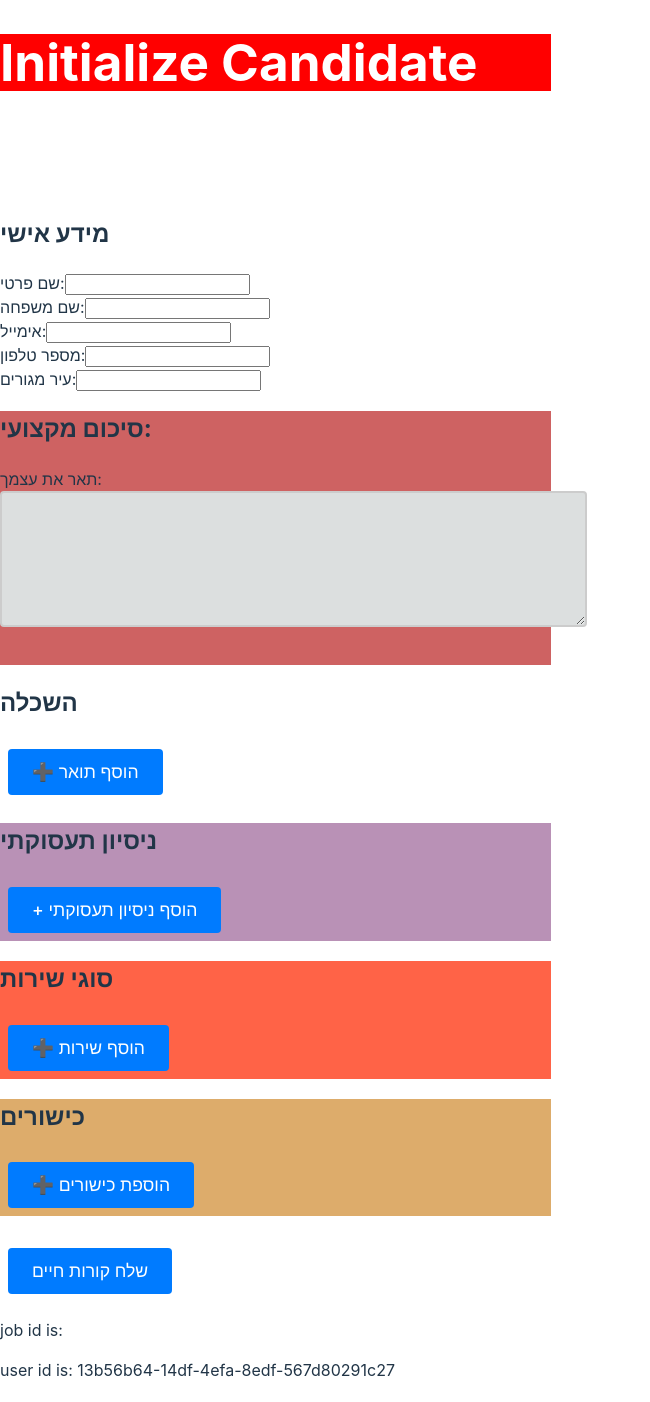
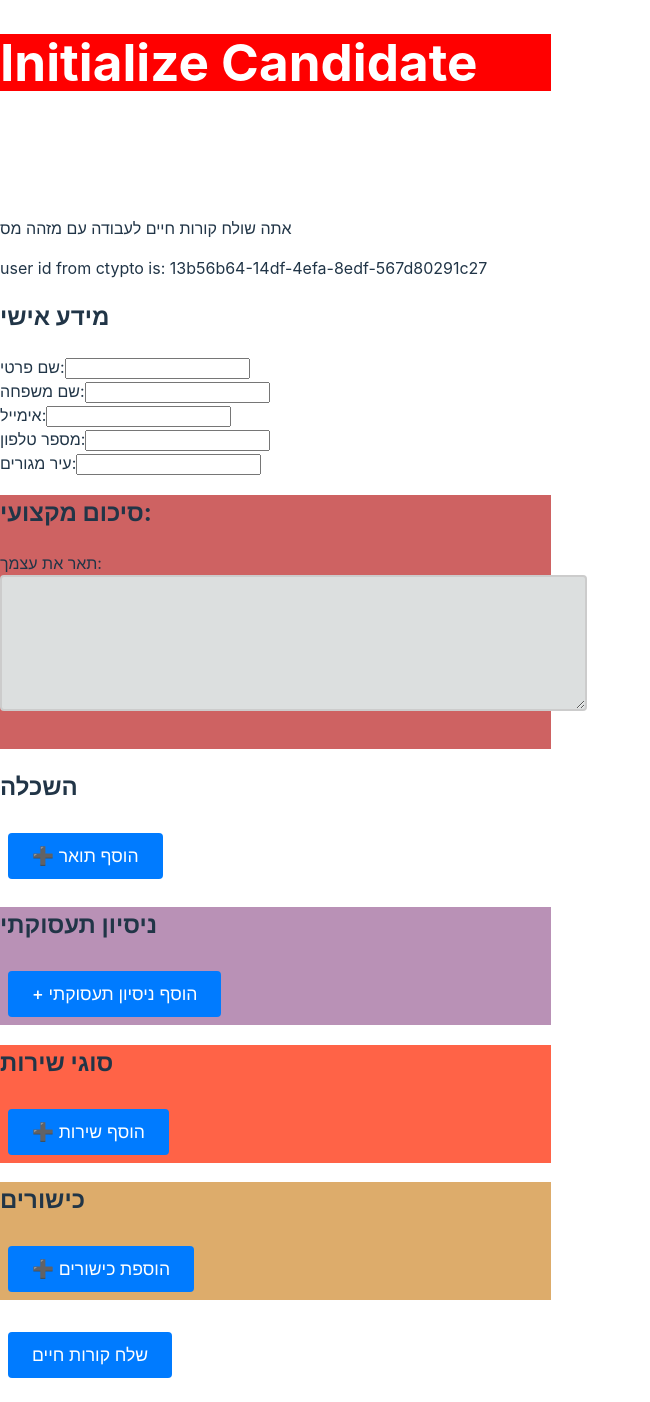
Before and after one commit to talyaron/Jobot, a React (Vite) app in the folder client/: page /candidate/cv in a window 1280 px wide. Shown: the whole page, without its empty margins (0-650 px from the left). Built offline with nearby package versions, Linux system fonts and the light colour scheme.

Commit message:
fix button "Add CV" or "Update CV" + server change
add job ID in the CV Form model
Don't accept the previous one.

```diff
--- a/client/src/view/pages/designCvWizard/allComponents/AllComponents.tsx
+++ b/client/src/view/pages/designCvWizard/allComponents/AllComponents.tsx
@@ -35,6 +35,9 @@ const AllComponents = () => {
   return (
     <div>
       <h1>אשף קורות חיים</h1>
+      <p>אתה שולח קורות חיים לעבודה עם מזהה מס</p>
+      <p>{cvForm.personalInformation.jobId}</p>
+      <p>user id from ctypto is: {cvForm.personalInformation.userId}</p>
       <PersonalInformation />
       <ProfessionalSummary />
       <Education />
@@ -43,8 +46,6 @@ const AllComponents = () => {
       <Skills />
       <br />
       <button onClick={sendCvFormToServer}>שלח קורות חיים</button>
-      <p>job id is: {cvForm.personalInformation.jobId}</p>
-      <p>user id is: {cvForm.personalInformation.userId}</p>
       <p>{cvForm.personalInformation?.firstName}</p>
       <p>{cvForm.personalInformation?.lastName}</p>
       <div>
--- a/client/src/view/pages/results/Results.tsx
+++ b/client/src/view/pages/results/Results.tsx
@@ -4,25 +4,19 @@ import styles from "./Results.module.scss";
 import { Link, useParams } from "react-router";
 import { useAllComponentsVM } from "../../pages/designCvWizard/allComponents/AllComponentsVM";
 import { updatePersonalInformation } from "../../../redux/cv/cvSlice";
-import { useDispatch, useSelector } from "react-redux";
-import { RootState } from "../../../redux/store";
+import { useDispatch } from "react-redux";
 
 const Results = () => {
   const { jobIds, savedJobIds, loading, error, saveJob } = useJobs();
   const { isCvFill } = useAllComponentsVM();
   const dispatch = useDispatch();
-  const personalInformation = useSelector(
-    (state: RootState) => state.cvForm.personalInformation
-  );
 
   if (loading) return <p>Loading...</p>;
   if (error) return <p>Error: {error}</p>;
   if (jobIds.length === 0) return <p>No jobs found.</p>;
 
   function setIdJobInCvForm(jobId: string) {
-    dispatch(
-      updatePersonalInformation({ ...personalInformation, [jobId]: jobId })
-    );
+    dispatch(updatePersonalInformation({jobId}));
   }
 
   return (
@@ -38,11 +32,6 @@ const Results = () => {
               >
                 Save
               </button>
-              {/* <div>
-    {jobIds.map((jobId) => (
-      <p key={jobId}>{jobId}</p>
-    ))}
-</div> */}
 
               <button onClick={() => setIdJobInCvForm(jobId)}>
                 <Link to="cv" style={{ color: "white" }}>
--- a/client/src/view/pages/results/ResultsVM.tsx
+++ b/client/src/view/pages/results/ResultsVM.tsx
@@ -14,14 +14,15 @@ export const useJobs = (userId?: string) => {
         ? `http://localhost:3000/api/jobs/matched-jobs/${userId}`
         : "http://localhost:3000/api/jobs/get-all-jobs";
       try {
-        const response = await fetch(
-          fetchUrl
+        const response = await fetch(fetchUrl
         );
         if (!response.ok) throw new Error("Failed to fetch job IDs");
 
         const data = await response.json();
         console.log(data)
         setJobIds(data.jobs.map((job: { _id: string }) => job._id)); // Get job IDs only
+
+
       } catch (err) {
         console.error(err);
         setError("Failed to fetch job IDs");
```
Also changed, not shown: 1 other file (tests, documents, lock files or other folders).
